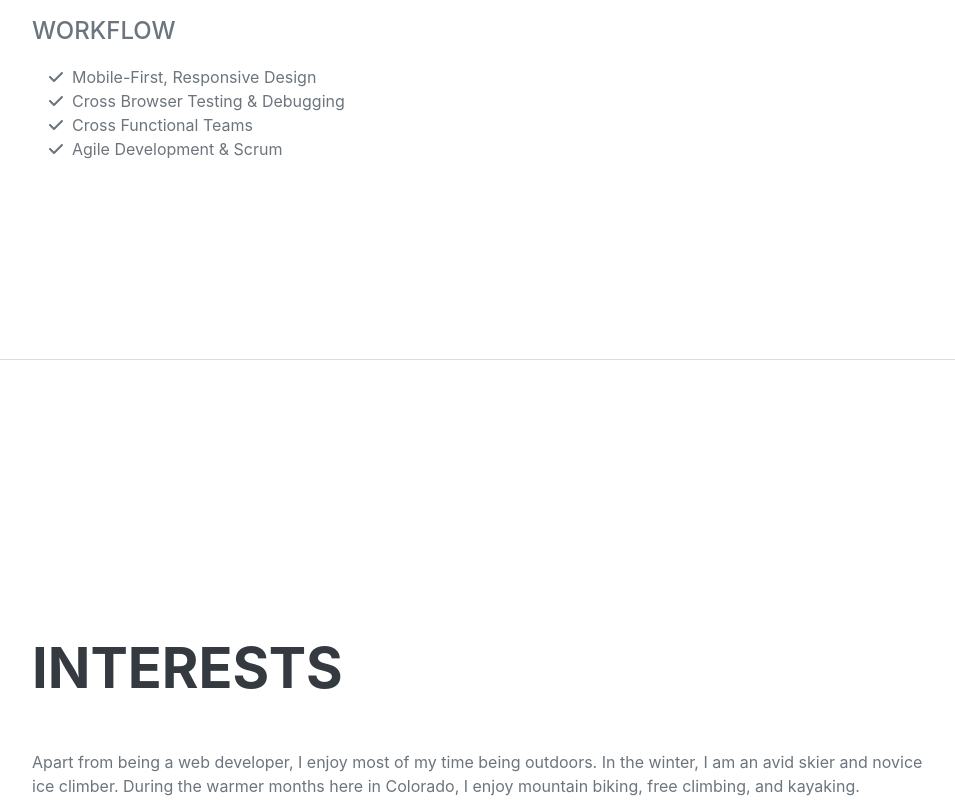
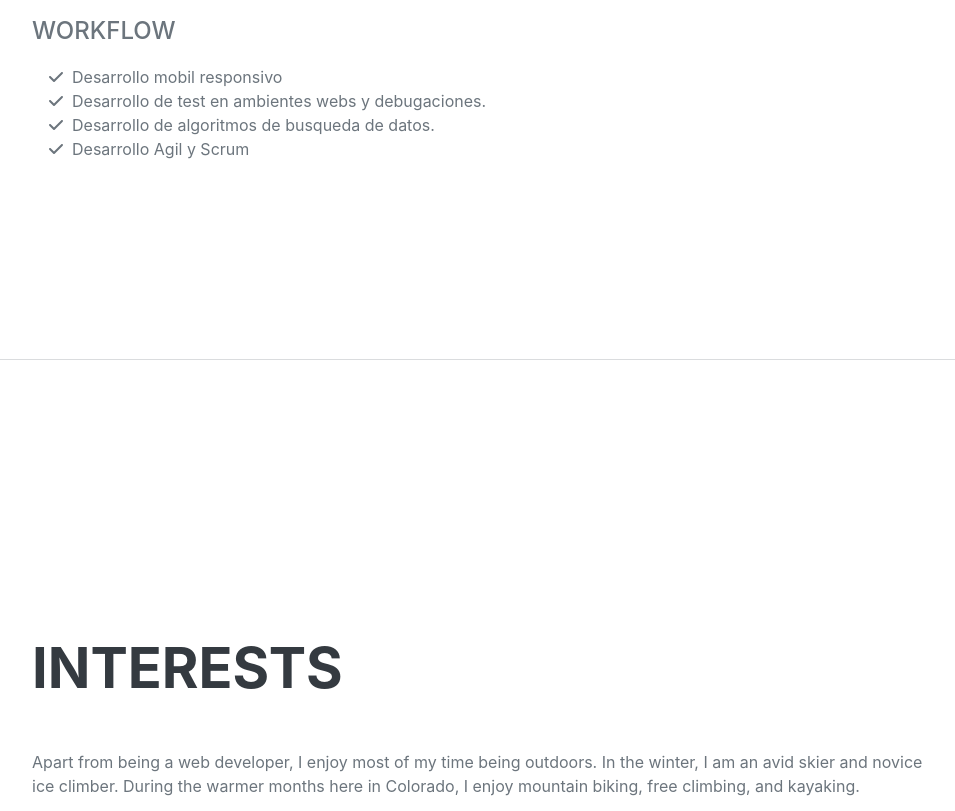
Before and after one commit to AbelSantJim/PortafolioAbel, a plain HTML site: page index.html in a window 1280 px wide. Shown: the part 2959-3770 px from the top of the page, without its empty margins (288-1243 px from the left). Drawn offline with nearby package versions, Linux system fonts and the light colour scheme; a web font is replaced by a local one.

Commit message:
Update index.html

```diff
--- a/index.html
+++ b/index.html
@@ -138,19 +138,19 @@
                     <ul class="fa-ul mb-0">
                         <li>
                             <span class="fa-li"><i class="fas fa-check"></i></span>
-                            Mobile-First, Responsive Design
+                            Desarrollo mobil responsivo
                         </li>
                         <li>
                             <span class="fa-li"><i class="fas fa-check"></i></span>
-                            Cross Browser Testing & Debugging
+                            Desarrollo de test en ambientes webs y debugaciones.
                         </li>
                         <li>
                             <span class="fa-li"><i class="fas fa-check"></i></span>
-                            Cross Functional Teams
+                            Desarrollo de algoritmos de busqueda de datos.
                         </li>
                         <li>
                             <span class="fa-li"><i class="fas fa-check"></i></span>
-                            Agile Development & Scrum
+                            Desarrollo Agil y Scrum
                         </li>
                     </ul>
                 </div>
```
